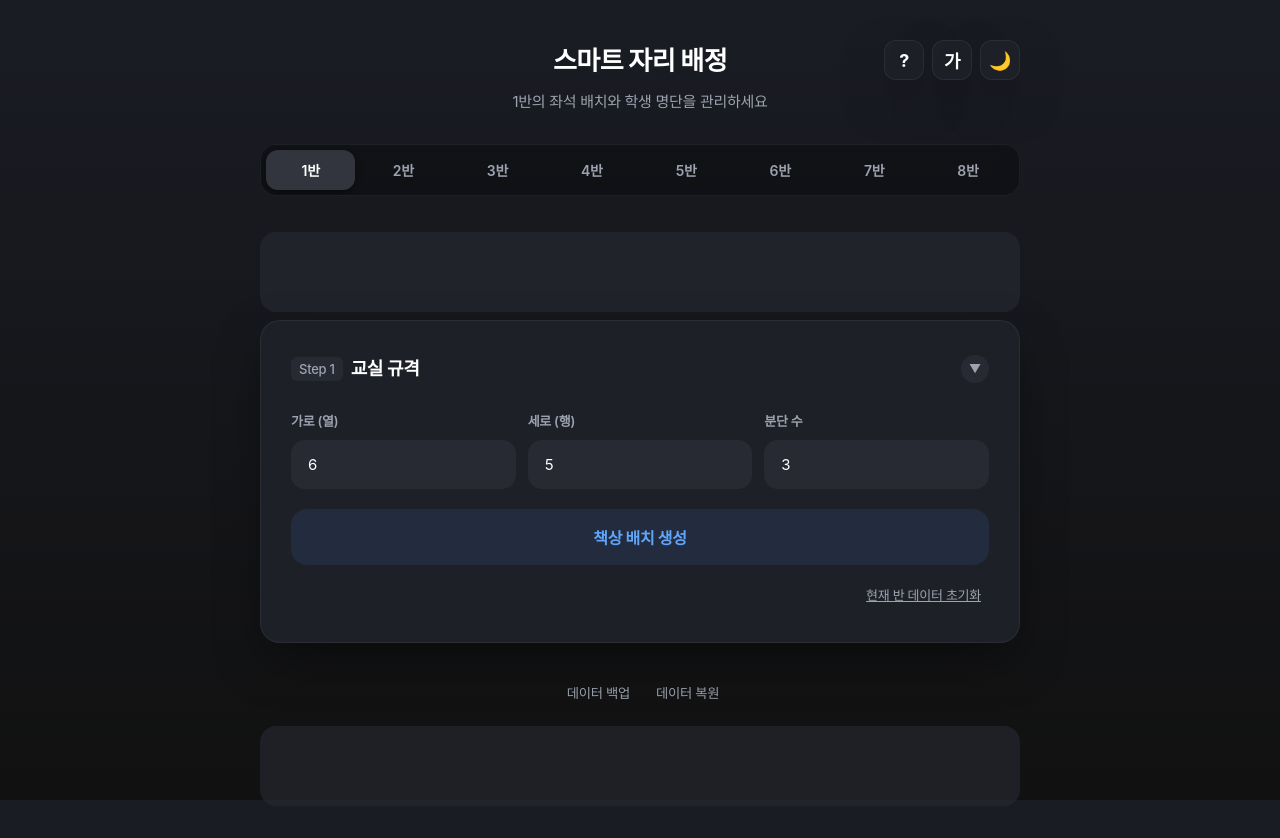
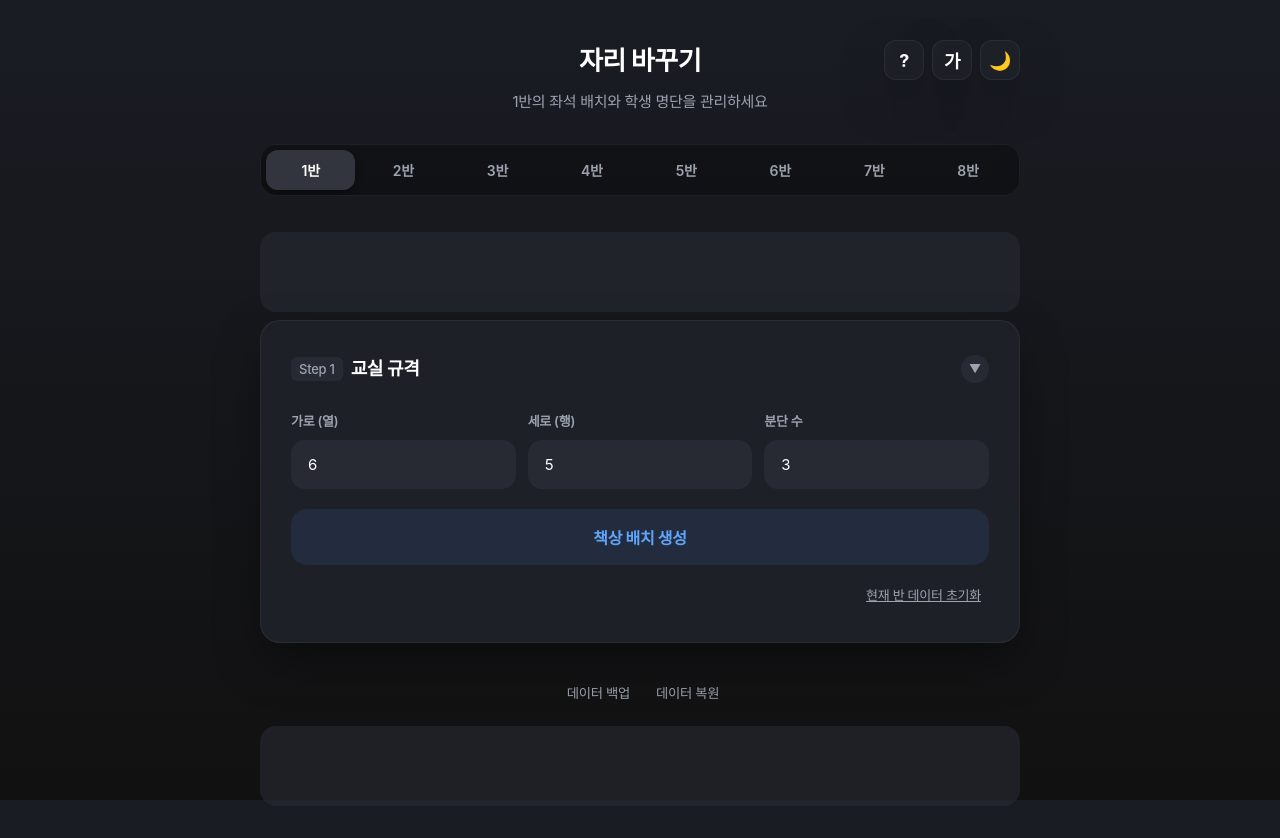
Before and after one commit to royua27/Seat-Change, a plain HTML site: page index.html in a window 1280 px wide. Drawn offline with Linux system fonts and the light colour scheme; a web font is replaced by a local one.

Commit message:
Update index.html

```diff
--- a/index.html
+++ b/index.html
@@ -850,7 +850,7 @@
         <!-- Header & Toggle -->
         <div class="header-wrapper">
             <header>
-                <h1>스마트 자리 배정</h1>
+                <h1>자리 바꾸기</h1>
                 <div id="printDate" class="print-only-date"></div>
                 <p class="subtitle" id="subtitleText">1반의 좌석 배치와 학생 명단을 관리하세요</p>
             </header>
```
